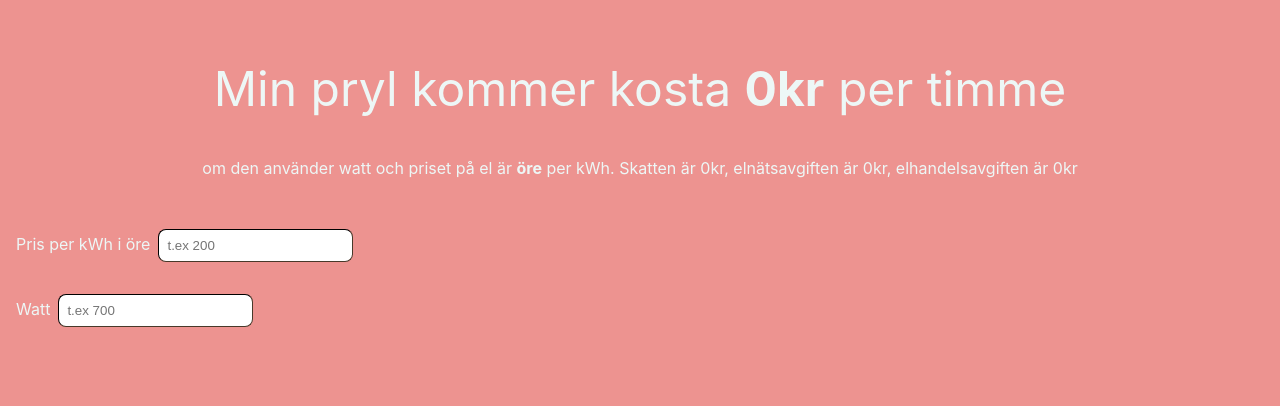
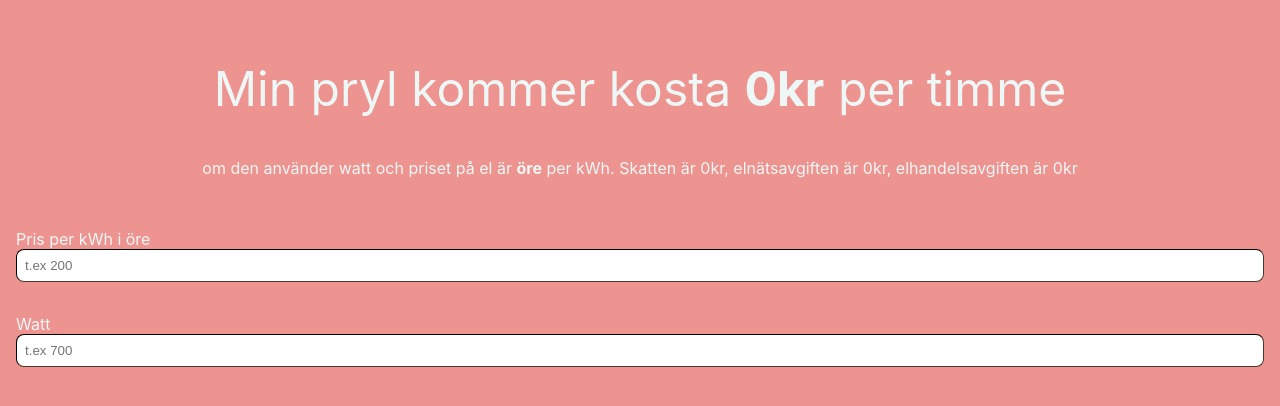
Before and after one commit to stinaq/min-elkostnad, a React (Create React App) app: page / in a window 1280 px wide. Shown: the top 406 px of the page. Built offline with nearby package versions, Linux system fonts and the light colour scheme.

Commit message:
Full width inputs

```diff
--- a/src/App.css
+++ b/src/App.css
@@ -28,11 +28,12 @@ a {
 .input-section {
   padding: 1rem;
   color: #EDF7F6;
+  display: flex;
+    flex-direction: column;
 }
 
 .input-section input {
   padding: 0.5rem;
-  margin-left: 0.5rem;
   border-radius: 0.5rem;
   border-color: #48392A;
   border-width: 1px;
```
